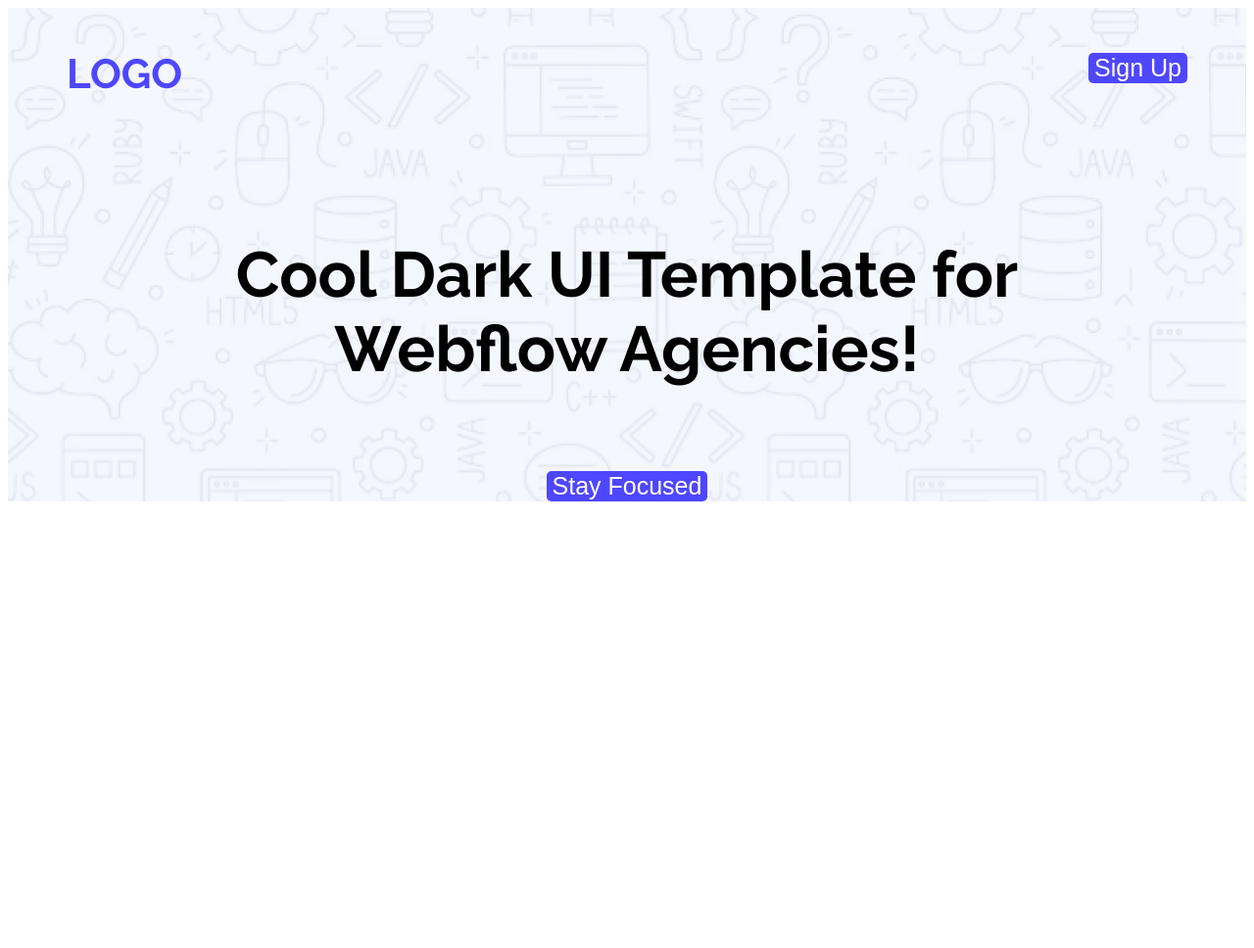
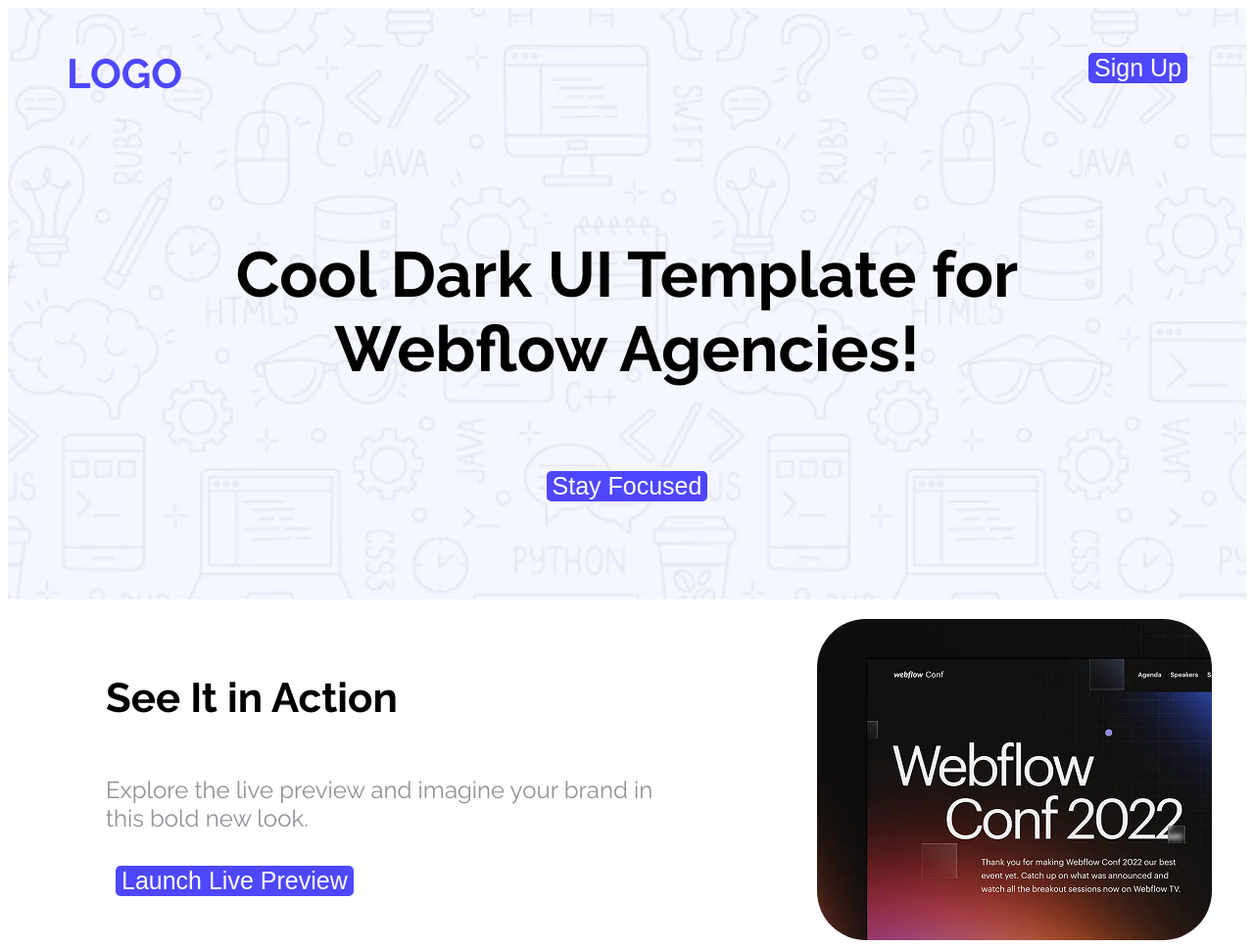
Before and after one commit to shamzvai0007/B12-A01-Repo, a plain HTML site: page B12A01-landing-launchpad/index.html in a window 1280 px wide. Shown: the whole page at 98% size. Before the commit the page ends 800 px from the top, so only its background shows below. Drawn offline with Linux system fonts and the light colour scheme.

Commit message:
Action Section Added

```diff
--- a/B12A01-landing-launchpad/index.html
+++ b/B12A01-landing-launchpad/index.html
@@ -25,8 +25,20 @@
                 <button class="button-primary2">Stay Focused</button>
             </div>
         </section>
+
     </header>
     <main>
+        <div class="action">
+             <div class="action-item">
+                <h4 class="action-title">See It in Action</h4>
+                <p class="action-para">Explore the live preview and imagine your brand in this bold new look.</p>
+                <button class="button-primary">Launch Live Preview</button>
+             </div>
+               <img class="action-image" src="/B12A01-landing-launchpad/Assets/wc-mini.png" alt="">
+
+        </div>
+
+
 
     </main>
     <footer>
--- a/B12A01-landing-launchpad/styles.css
+++ b/B12A01-landing-launchpad/styles.css
@@ -8,7 +8,8 @@
 }
 .header{
     background-image: url('/B12A01-landing-launchpad/Assets/Hero-bg.png');
-    margin-bottom: 50px;
+    margin-bottom: 20px;
+    padding-bottom: 100px;
 }
 
 /* navbar styles */
@@ -59,3 +60,42 @@ nav li a{
     font-weight: bold;
     margin-top: 100px;
 }
+/* action style */
+/* .action-item {
+    display: inline-block;
+    justify-content: space-between;
+    align-items: center;
+
+} */
+/* .action-image{
+
+
+    display: flex;
+
+    padding-left: 800px;
+    border-radius:50px ;
+
+
+} */
+ .action-title{
+    font-size: 42px;
+    font-weight: bold;
+ }
+ .action-para{
+    font-size: 24px;
+    font-weight: normal;
+    color: rgba(37, 36, 50, 0.5);
+ }
+.action-image{
+    width: 403px;
+    height: 328px;
+    border-radius: 50px;
+}
+.action{
+    display: flex;
+    justify-content: space-between;
+    margin: 0 35px 0 100px;
+}
+.action-item{
+    max-width: 580px;
+}
```
